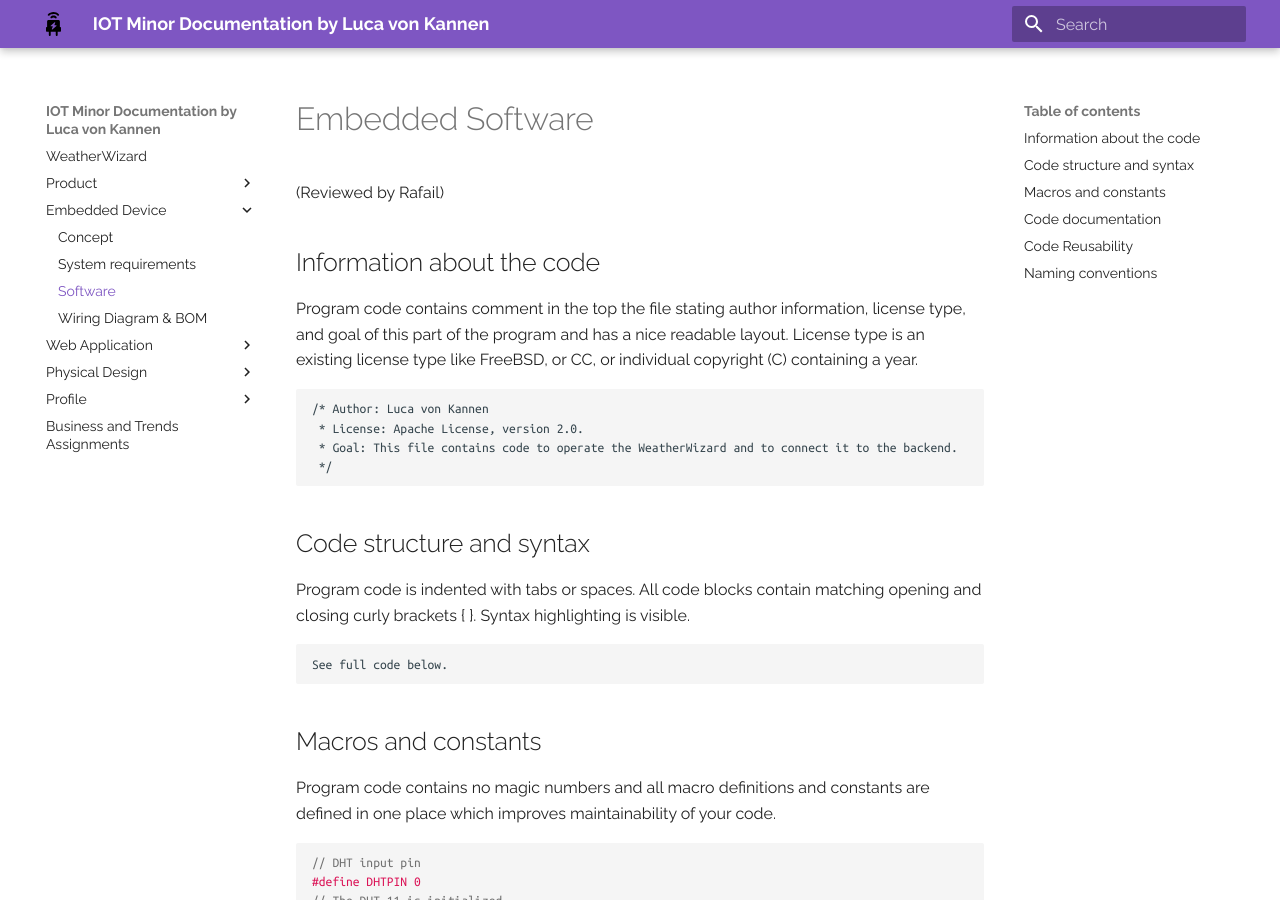
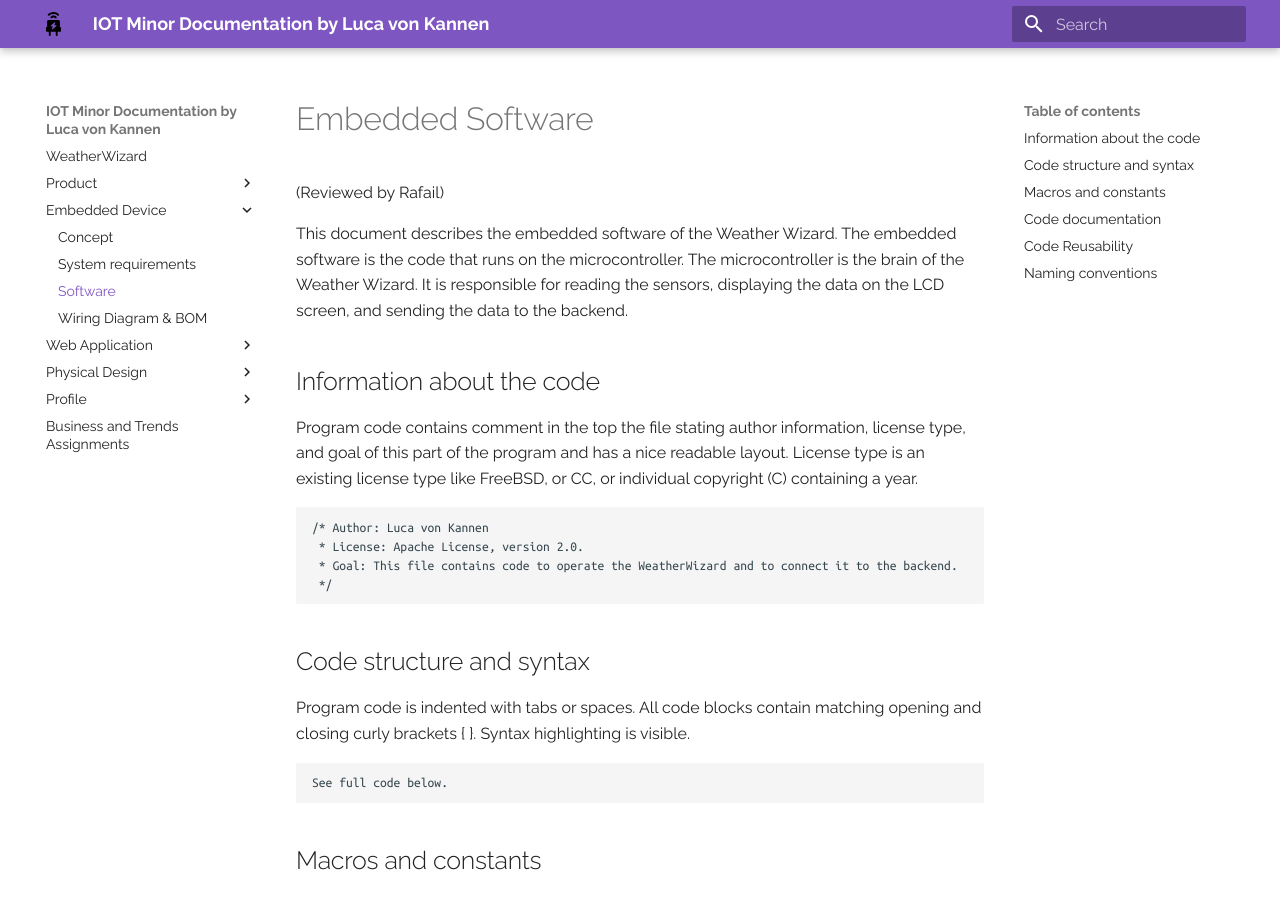
Before and after one commit to lv042/Weather-Wizard, an MkDocs documentation site: the page built from docs/emb_software.md, in a window 1280 px wide and 900 px high. Built offline with MkDocs 1.6.1 and Material for MkDocs 9.7.7, drawn with Linux system fonts in a browser that asks for light colours.

Commit message:
Added description to emb software

```diff
--- a/docs/emb_software.md
+++ b/docs/emb_software.md
@@ -1,6 +1,8 @@
 # Embedded Software
 
 (Reviewed by Rafail)
+
+This document describes the embedded software of the Weather Wizard. The embedded software is the code that runs on the microcontroller. The microcontroller is the brain of the Weather Wizard. It is responsible for reading the sensors, displaying the data on the LCD screen, and sending the data to the backend.
 
 ## Information about the code
 
```
